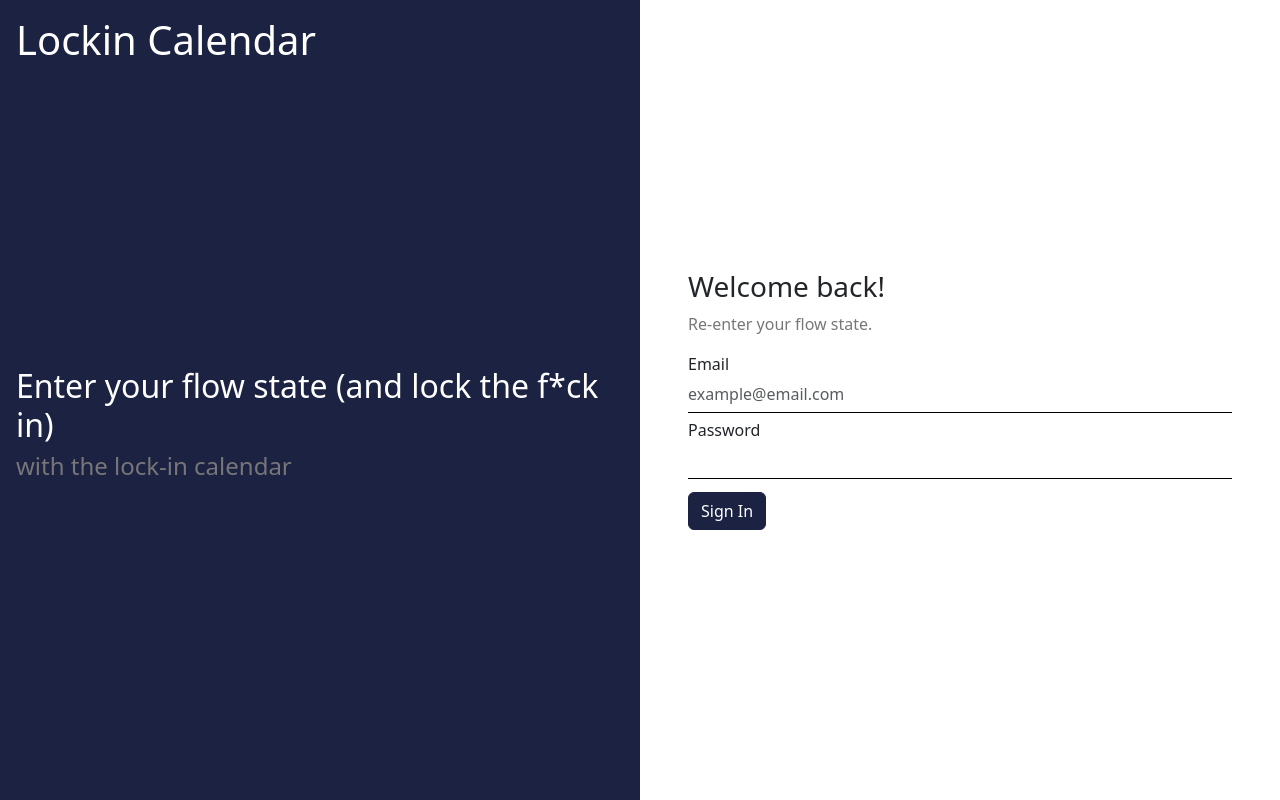
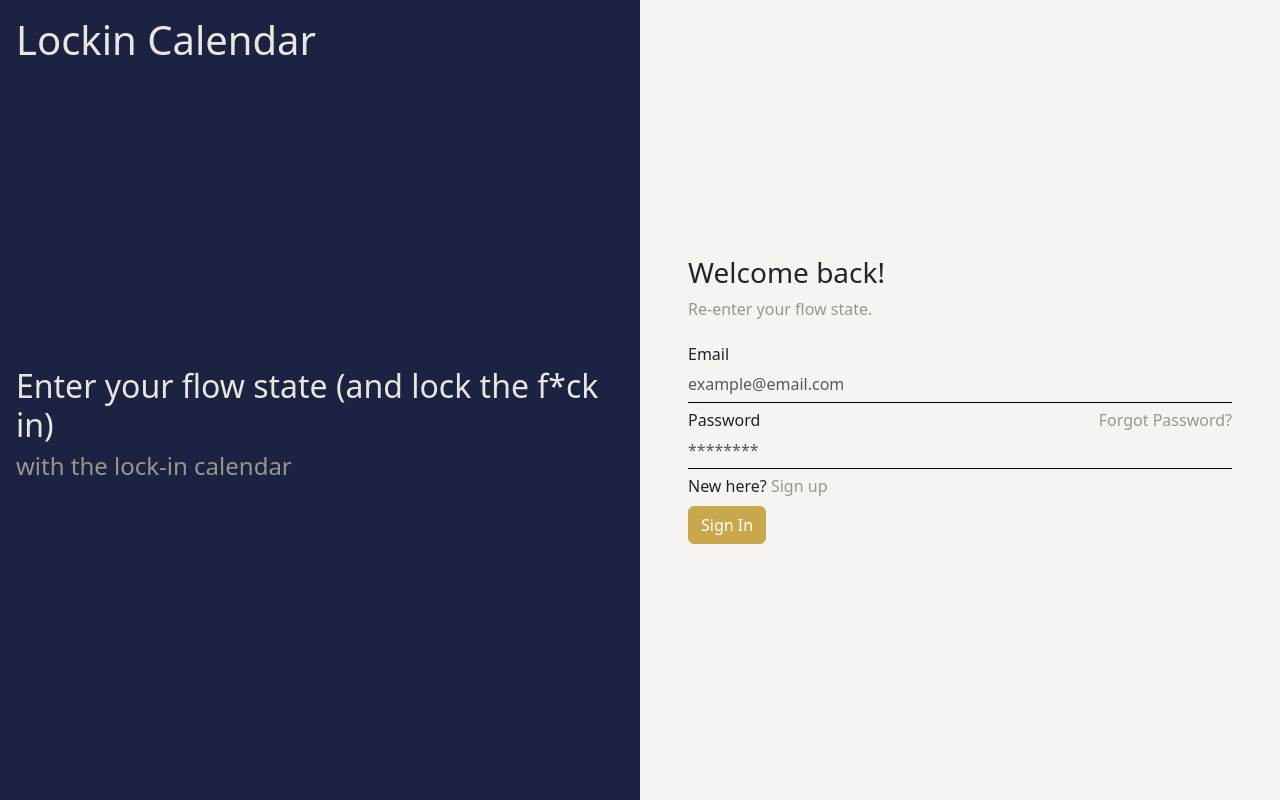
Before and after one commit to raghavkhare98/lockin-calendar, a Django app: page / in a window 1280 px wide. Run offline with Django 5.2, Linux system fonts and the light colour scheme.

Commit message:
Change css styles, add forgot password and sign up buttons in login page

```diff
--- a/src/django_lockincalendar/accounts/static/css/styles.css
+++ b/src/django_lockincalendar/accounts/static/css/styles.css
@@ -1,19 +1,35 @@
 :root{
     --primary-bg-color: #1b2242;
+    --surface-color: #f5f4f0;
+    --text-on-dark: #e8e6df;
+    --muted-text-color: #9a9590;
+    --accent-color: #c9a84c;
+    --accent-hover-color: #a88a3a;
 }
 
 .left-container{
-    color: white;
-}
-
-.left-container{
+    color: var(--text-on-dark);
     background-color: var(--primary-bg-color);
     min-height: 100vh;
 }
 
+.right-container{
+    background-color: var(--surface-color);
+    min-height: 100vh;
+    display: flex;
+    flex-direction: column;
+    justify-content: center;
+}
+
 button.btn.btn-primary{
-    background-color: var(--primary-bg-color);
-    border-color: var(--primary-bg-color);
+    background-color: var(--accent-color);
+    border-color: var(--accent-color);
+    color: #fff;
+}
+
+button.btn.btn-primary:hover{
+    background-color: var(--accent-hover-color);
+    border-color: var(--accent-hover-color);
 }
 
 .form-group{
@@ -21,6 +37,7 @@ button.btn.btn-primary{
 }
 
 input.form-control{
+    background-color: transparent;
     border-bottom: 1px solid #000000;
     /*If we don't set the other borders as 0, then they end up getting rendered*/
     border-radius: 0;
@@ -29,3 +46,17 @@ input.form-control{
     border-left: 0;
     box-shadow: none;
 }
+
+main h4, .right-container p{
+    color: var(--muted-text-color);
+}
+
+body a{
+    color: var(--muted-text-color);
+    text-decoration: none;
+}
+
+a:hover{
+    color: var(--accent-hover-color);
+    text-decoration: underline;
+}
--- a/src/django_lockincalendar/accounts/templates/login.html
+++ b/src/django_lockincalendar/accounts/templates/login.html
@@ -15,22 +15,28 @@
             </header>
             <main>
                 <h2>Enter your flow state (and lock the f*ck in)</h2>
-                <h4 style="color: #787679">with the lock-in calendar</h4>
+                <h4>with the lock-in calendar</h4>
             </main>
             <footer></footer>
         </div>
     </div>
     <div class="right-container w-50 px-5">
         <h3>Welcome back!</h3>
-        <p style="color: #787679">Re-enter your flow state.</p>
+        <p>Re-enter your flow state.</p>
         <form class="child">
             <div class="form-group">
                 <label for="inputEmail">Email</label>
                 <input type="email" class="form-control px-0" id="inputEmail" placeholder="example@email.com" aria-describedby="emailHelp">
             </div>
             <div class="form-group">
-                <label for="inputPassword">Password</label>
-                <input type="password" class="form-control" id="inputPassword">
+                <div class="pass-group d-flex justify-content-between">
+                    <label for="inputPassword">Password</label>
+                    <a href="#">Forgot Password?</a>
+                </div>
+                <input type="password" class="form-control px-0" id="inputPassword" placeholder="********">
+            </div>
+            <div>
+                <span>New here? <a href="#">Sign up</a></span>
             </div>
             <button type="submit" class="btn btn-primary mt-2">Sign In</button>
         </form>
```
